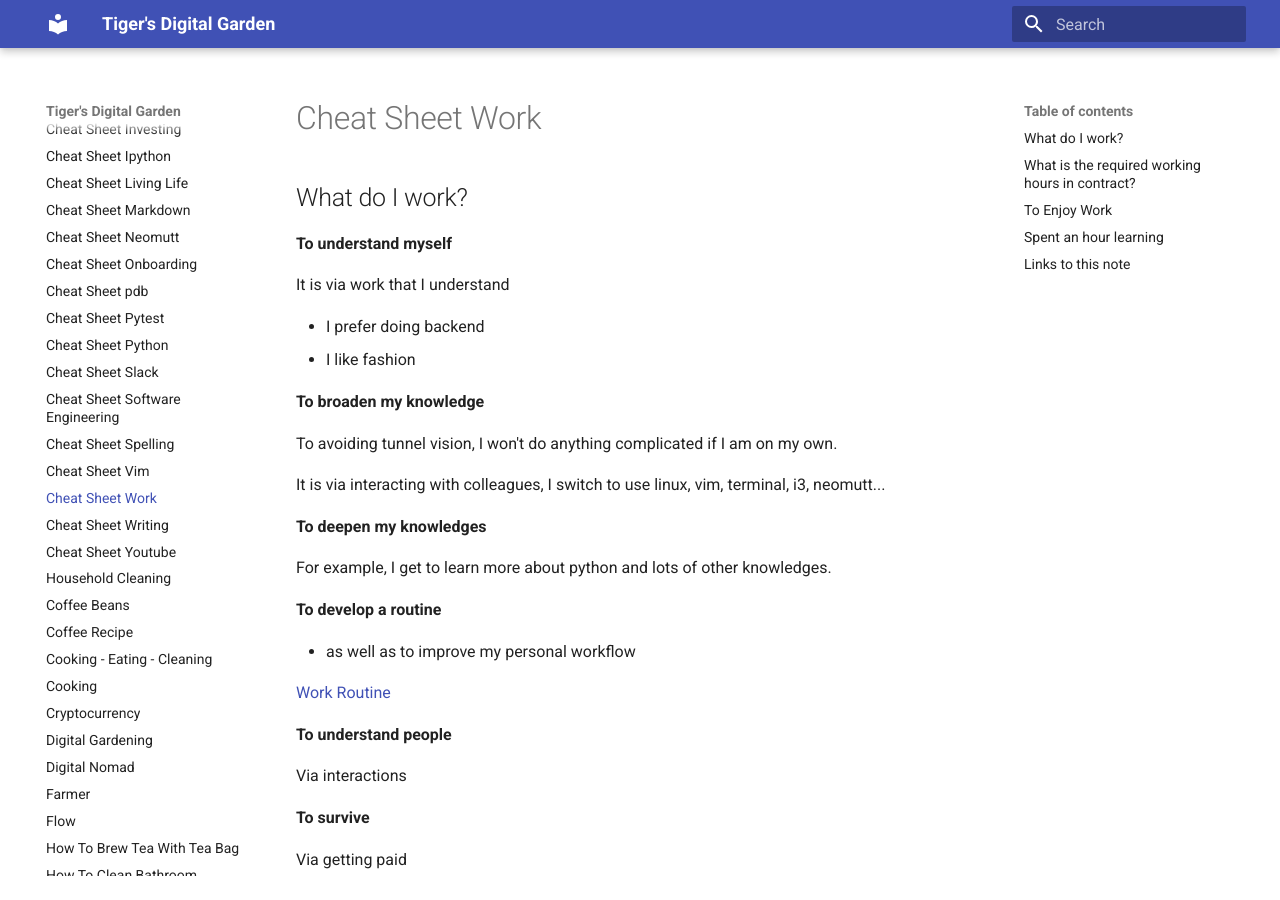
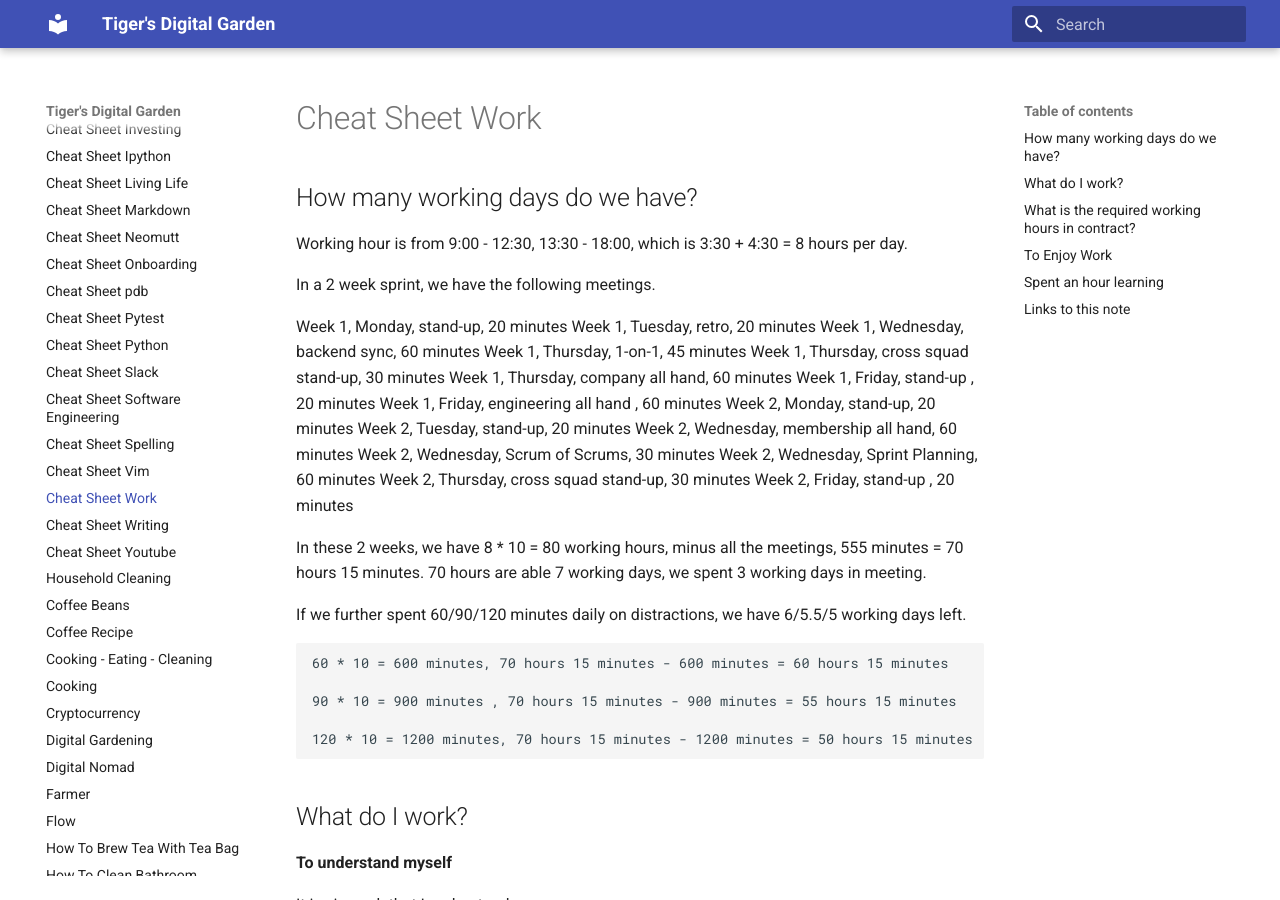
Before and after one commit to ynotstartups/notes, an MkDocs documentation site: the page built from notes/cheat-sheet-work.md, in a window 1280 px wide and 900 px high. Built offline with MkDocs 1.6.1 and Material for MkDocs 9.7.7, drawn with Linux system fonts in a browser that asks for light colours.

Commit message:
Add how many working days do we have

````diff
--- a/notes/cheat-sheet-work.md
+++ b/notes/cheat-sheet-work.md
@@ -1,4 +1,39 @@
 # Cheat Sheet Work
+
+## How many working days do we have?
+
+Working hour is from 9:00 - 12:30, 13:30 - 18:00, which is 3:30 + 4:30 = 8 hours per day.
+
+In a 2 week sprint, we have the following meetings.
+
+Week 1, Monday, stand-up, 20 minutes
+Week 1, Tuesday, retro, 20 minutes
+Week 1, Wednesday, backend sync, 60 minutes
+Week 1, Thursday, 1-on-1, 45 minutes
+Week 1, Thursday, cross squad stand-up, 30 minutes
+Week 1, Thursday, company all hand, 60 minutes
+Week 1, Friday,  stand-up , 20 minutes
+Week 1, Friday,  engineering all hand , 60 minutes
+Week 2, Monday, stand-up, 20 minutes
+Week 2, Tuesday, stand-up, 20 minutes
+Week 2, Wednesday, membership all hand, 60 minutes
+Week 2, Wednesday, Scrum of Scrums, 30 minutes
+Week 2, Wednesday, Sprint Planning, 60 minutes
+Week 2, Thursday, cross squad stand-up, 30 minutes
+Week 2, Friday,  stand-up , 20 minutes
+
+In these 2 weeks, we have 8 * 10 = 80 working hours, minus all the meetings, 555 minutes = 70 hours 15 minutes. 70 hours are able 7 working days, we spent 3 working days in meeting.
+
+If we further spent 60/90/120 minutes daily on distractions, we have 6/5.5/5 working days left.
+
+```
+60 * 10 = 600 minutes, 70 hours 15 minutes - 600 minutes = 60 hours 15 minutes
+
+90 * 10 = 900 minutes , 70 hours 15 minutes - 900 minutes = 55 hours 15 minutes
+
+120 * 10 = 1200 minutes, 70 hours 15 minutes - 1200 minutes = 50 hours 15 minutes
+```
+
 
 ## What do I work?
 
@@ -107,6 +142,7 @@ ______________________________________________________________________
 
 Such as, read relevant book, read useful articles, tweak tool to increase productivity
 
+
 ## Links to this note
 
 [Work Index](index-work.md)
````
